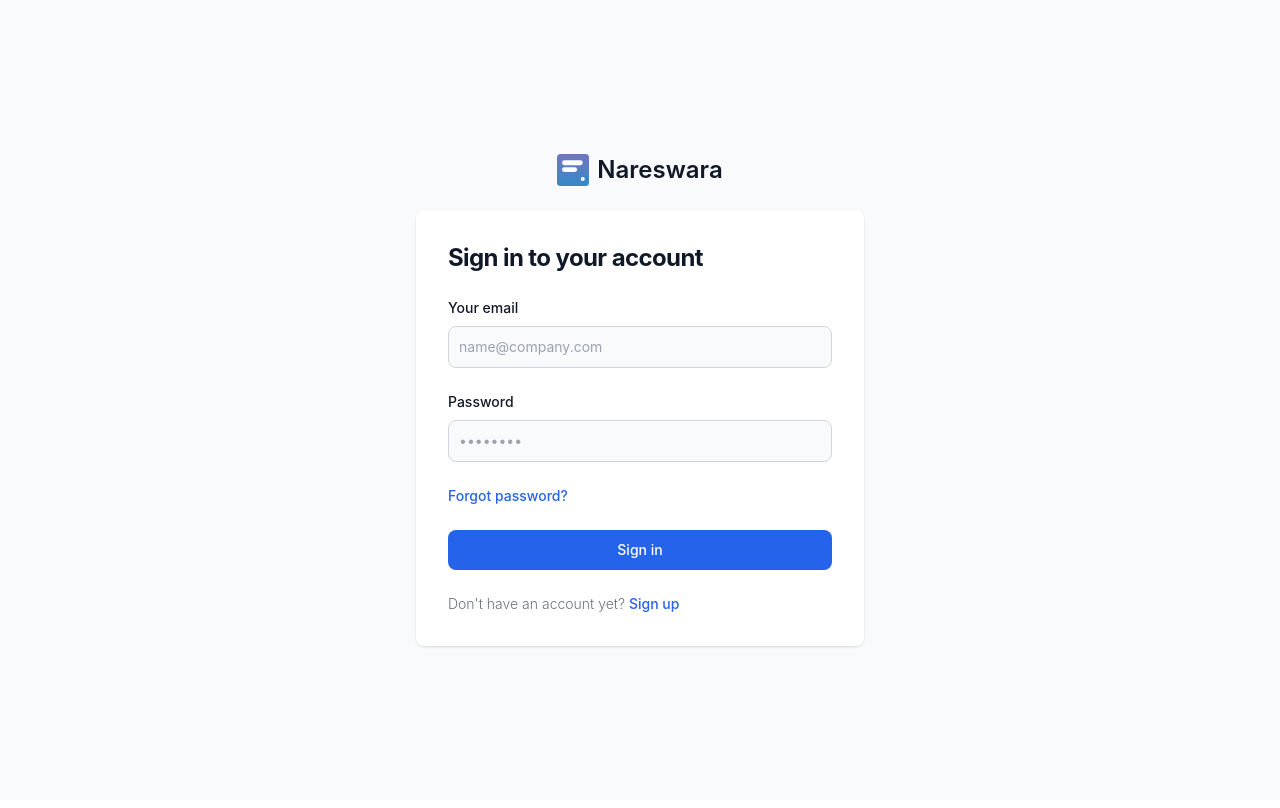
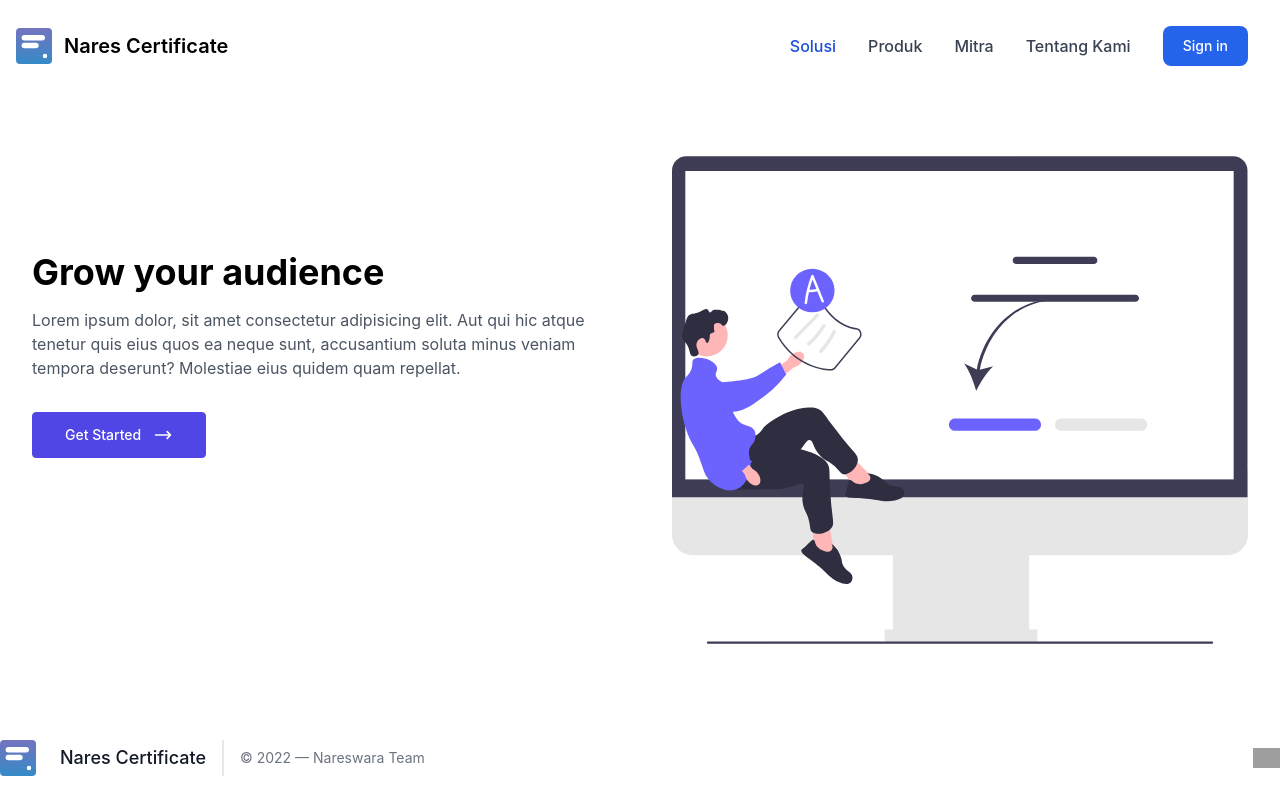
Before and after one commit to yopiangga/nareswara-certificate, a React (Create React App) app in the folder client/: page / in a window 1280 px wide. Built offline with nearby package versions, Linux system fonts and the light colour scheme; no server answers; grey boxes are pictures that could not be loaded; what ipfs-http-client would draw is missing.

Commit message:
adding landing page

```diff
--- a/client/public/index.html
+++ b/client/public/index.html
@@ -24,7 +24,7 @@
       work correctly both with client-side routing and a non-root public URL.
       Learn how to configure a non-root public URL by running `npm run build`.
     -->
-    <title>React App</title>
+    <title>Nareswara Certificate</title>
   </head>
   <body>
     <noscript>You need to enable JavaScript to run this app.</noscript>
--- a/client/src/pages/auth/AuthRouterPage.js
+++ b/client/src/pages/auth/AuthRouterPage.js
@@ -1,5 +1,6 @@
 import React from "react";
 import { BrowserRouter, Route, Routes } from "react-router-dom";
+import LandingPage from "../landing";
 
 import LoginPage from "./LoginPage";
 import RegisterPage from "./RegisterPage";
@@ -8,7 +9,7 @@ export default function AuthRouterPage() {
     return (
         <BrowserRouter>
             <Routes>
-                <Route path="/login" element={<LoginPage />} exact />
+                <Route path="/" element={<LandingPage />} exact />
                 <Route path="/login" element={<LoginPage />} exact />
                 <Route path="/register" element={<RegisterPage />} exact />
                 <Route path="*" element={<LoginPage />} exact />
--- a/client/src/pages/landing/index.js
+++ b/client/src/pages/landing/index.js
@@ -1,3 +1,157 @@
-export function LandingPage() {
-  return <h1>Landing Page</h1>;
+import logo from "../../logo.svg";
+import onlineTest from "../../assets/images/online_test.svg";
+
+export default function LandingPage() {
+  return (
+    <div>
+      <nav class="bg-white border-gray-200 px-2 sm:px-4 py-2.5 rounded dark:bg-gray-900">
+        <div class="container flex flex-wrap justify-between items-center mx-auto">
+          <a href="/" class="flex items-center">
+            <img src={logo} class="mr-3 h-6 sm:h-9" alt="Nares Logo" />
+            <span class="self-center text-xl font-semibold whitespace-nowrap dark:text-white">
+            Nares Certificate
+            </span>
+          </a>
+          <button
+            data-collapse-toggle="navbar-default"
+            type="button"
+            class="inline-flex items-center p-2 ml-3 text-sm text-gray-500 rounded-lg md:hidden hover:bg-gray-100 focus:outline-none focus:ring-2 focus:ring-gray-200 dark:text-gray-400 dark:hover:bg-gray-700 dark:focus:ring-gray-600"
+            aria-controls="navbar-default"
+            aria-expanded="false"
+          >
+            <span class="sr-only">Open main menu</span>
+            <svg
+              class="w-6 h-6"
+              aria-hidden="true"
+              fill="currentColor"
+              viewBox="0 0 20 20"
+              xmlns="http://www.w3.org/2000/svg"
+            >
+              <path
+                fill-rule="evenodd"
+                d="M3 5a1 1 0 011-1h12a1 1 0 110 2H4a1 1 0 01-1-1zM3 10a1 1 0 011-1h12a1 1 0 110 2H4a1 1 0 01-1-1zM3 15a1 1 0 011-1h12a1 1 0 110 2H4a1 1 0 01-1-1z"
+                clip-rule="evenodd"
+              ></path>
+            </svg>
+          </button>
+          <div class="hidden w-full md:block md:w-auto" id="navbar-default">
+            <ul class="flex flex-col p-4 mt-4 items-center bg-gray-50 rounded-lg border border-gray-100 md:flex-row md:space-x-8 md:mt-0 md:text-sm md:font-medium md:border-0 md:bg-white dark:bg-gray-800 md:dark:bg-gray-900 dark:border-gray-700">
+              <li>
+                <a
+                  href="#"
+                  class="block py-2 pr-4 pl-3 text-base text-white bg-blue-700 rounded md:bg-transparent md:text-blue-700 md:p-0 dark:text-white"
+                  aria-current="page"
+                >
+                  Solusi
+                </a>
+              </li>
+
+              <li>
+                <a
+                  href="#"
+                  class="block py-2 pr-4 pl-3 text-base text-gray-700 rounded hover:bg-gray-100 md:hover:bg-transparent md:border-0 md:hover:text-blue-700 md:p-0 dark:text-gray-400 md:dark:hover:text-white dark:hover:bg-gray-700 dark:hover:text-white md:dark:hover:bg-transparent"
+                >
+                  Produk
+                </a>
+              </li>
+
+              <li>
+                <a
+                  href="#"
+                  class="block py-2 pr-4 pl-3 text-base text-gray-700 rounded hover:bg-gray-100 md:hover:bg-transparent md:border-0 md:hover:text-blue-700 md:p-0 dark:text-gray-400 md:dark:hover:text-white dark:hover:bg-gray-700 dark:hover:text-white md:dark:hover:bg-transparent"
+                >
+                  Mitra
+                </a>
+              </li>
+
+              <li>
+                <a
+                  href="#"
+                  class="block py-2 pr-4 pl-3 text-base text-gray-700 rounded hover:bg-gray-100 md:hover:bg-transparent md:border-0 md:hover:text-blue-700 md:p-0 dark:text-gray-400 md:dark:hover:text-white dark:hover:bg-gray-700 dark:hover:text-white md:dark:hover:bg-transparent"
+                >
+                  Tentang Kami
+                </a>
+              </li>
+
+              <li>
+                <button
+                  type="submit"
+                  className="w-full text-white bg-primary-600 hover:bg-primary-700 focus:ring-4 focus:outline-none focus:ring-primary-300 font-medium rounded-lg text-sm px-5 py-2.5 text-center dark:bg-primary-600 dark:hover:bg-primary-700 dark:focus:ring-primary-800"
+                >
+                  Sign in
+                </button>
+              </li>
+            </ul>
+          </div>
+        </div>
+      </nav>
+
+      <section>
+  <div class="px-4 py-16 mx-auto max-w-screen-xl sm:px-6 lg:px-8">
+    <div class="grid grid-cols-1 gap-8 lg:gap-16 lg:grid-cols-2">
+      <div
+        class="relative h-64 rounded-lg sm:h-80 lg:h-full lg:order-last"
+      >
+        <img
+          alt="Party"
+          src={onlineTest}
+          class="object-cover w-full h-full"
+        />
+      </div>
+
+      <div class="lg:py-24">
+        <h2 class="text-3xl font-bold sm:text-4xl">Grow your audience</h2>
+
+        <p class="mt-4 text-gray-600">
+          Lorem ipsum dolor, sit amet consectetur adipisicing elit. Aut qui hic
+          atque tenetur quis eius quos ea neque sunt, accusantium soluta minus
+          veniam tempora deserunt? Molestiae eius quidem quam repellat.
+        </p>
+
+        <a
+          href="#"
+          class="inline-flex items-center px-8 py-3 mt-8 text-white bg-indigo-600 border border-indigo-600 rounded hover:bg-transparent hover:text-indigo-600 active:text-indigo-500 focus:outline-none focus:ring"
+        >
+          <span class="text-sm font-medium"> Get Started </span>
+
+          <svg
+            class="w-5 h-5 ml-3"
+            xmlns="http://www.w3.org/2000/svg"
+            fill="none"
+            viewBox="0 0 24 24"
+            stroke="currentColor"
+          >
+            <path
+              stroke-linecap="round"
+              stroke-linejoin="round"
+              stroke-width="2"
+              d="M17 8l4 4m0 0l-4 4m4-4H3"
+            />
+          </svg>
+        </a>
+      </div>
+    </div>
+  </div>
+</section>
+
+<footer class="text-gray-600 body-font">
+  <div class="container py-8 mx-auto flex items-center sm:flex-row flex-col">
+    <a class="flex title-font font-medium items-center md:justify-start justify-center text-gray-900">
+      <img class="mr-3 h-6 sm:h-9" src={logo} />
+      <span class="ml-3 text-lg">Nares Certificate</span>
+    </a>
+    <p class="text-sm text-gray-500 sm:ml-4 sm:pl-4 sm:border-l-2 sm:border-gray-200 sm:py-2 sm:mt-0 mt-4">© 2022 —
+      Nareswara Team
+    </p>
+    <span class="inline-flex sm:ml-auto sm:mt-0 mt-4 justify-center sm:justify-start">
+      <a class="text-gray-500" href="https://pens.ac.id">
+        <img src="https://cdn-icons-png.flaticon.com/512/154/154843.png" class="h-4 sm:h-5" />
+      </a>
+
+    </span>
+  </div>
+</footer>
+
+    </div>
+  );
 }
```
Also changed, not shown: client/public/manifest.json, client/src/assets/images/online_test.svg (added).
